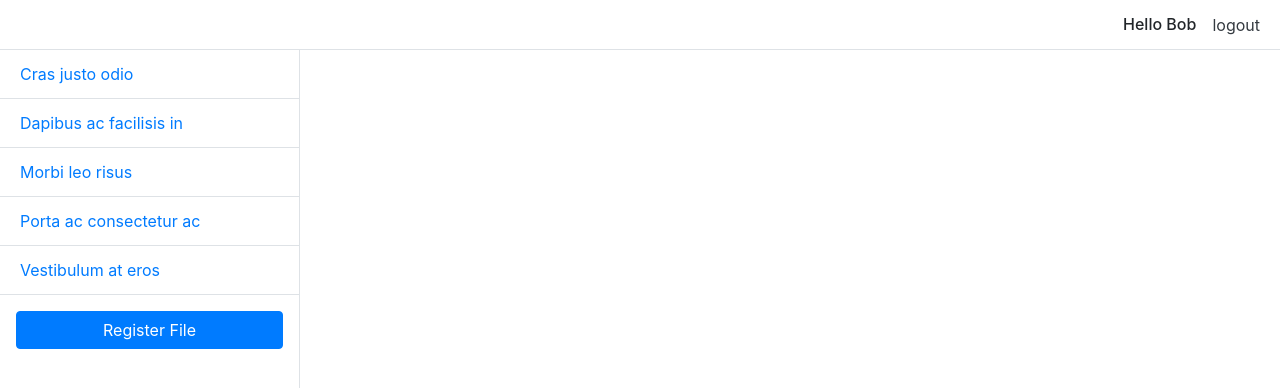
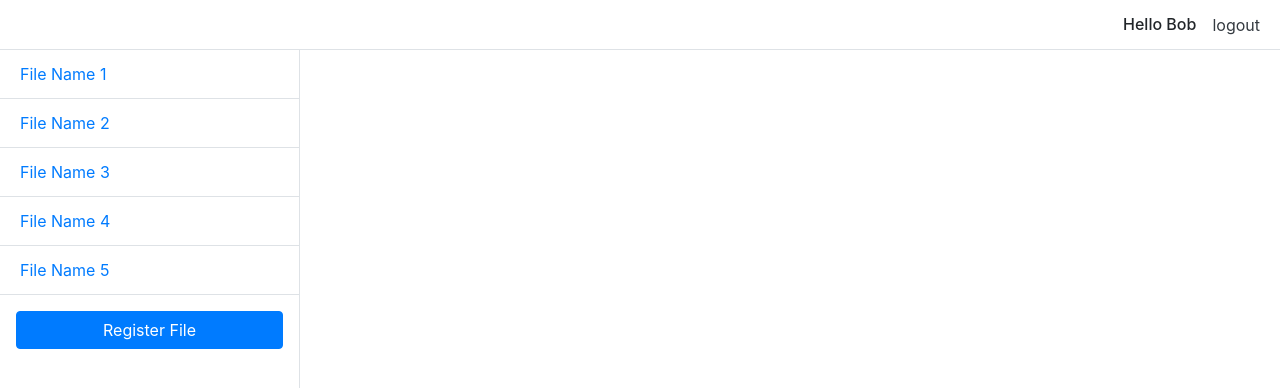
Before and after one commit to csejanath/Demo-WebUI, a React (Create React App) app: page /dashboard in a window 1280 px wide. Shown: the top 388 px of the page. Built offline with nearby package versions, Linux system fonts and the light colour scheme; sample sign-in values are in the browser's storage.

Commit message:
react-create-app on Heroku

```diff
--- a/src/components/SideBar.js
+++ b/src/components/SideBar.js
@@ -58,11 +58,11 @@ class SideBar extends Component {
         return (
             <aside className="side-bar border-right">
                 <ListGroup className="border-0">
-                    <ListGroupItem className="border-bottom" tag="a" href="#">Cras justo odio</ListGroupItem>
-                    <ListGroupItem className="border-bottom" tag="a" href="#">Dapibus ac facilisis in</ListGroupItem>
-                    <ListGroupItem className="border-bottom" tag="a" href="#">Morbi leo risus</ListGroupItem>
-                    <ListGroupItem className="border-bottom" tag="a" href="#">Porta ac consectetur ac</ListGroupItem>
-                    <ListGroupItem className="border-bottom" tag="a" href="#">Vestibulum at eros</ListGroupItem>
+                    <ListGroupItem className="border-bottom" tag="a" href="#">File Name 1</ListGroupItem>
+                    <ListGroupItem className="border-bottom" tag="a" href="#">File Name 2</ListGroupItem>
+                    <ListGroupItem className="border-bottom" tag="a" href="#">File Name 3</ListGroupItem>
+                    <ListGroupItem className="border-bottom" tag="a" href="#">File Name 4</ListGroupItem>
+                    <ListGroupItem className="border-bottom" tag="a" href="#">File Name 5</ListGroupItem>
                 </ListGroup>
                 <div className="d-flex flex-column align-items-stretch p-3">
                     <Button color="primary" onClick={this.toggleRegistrationModal}>Register File</Button>
```
